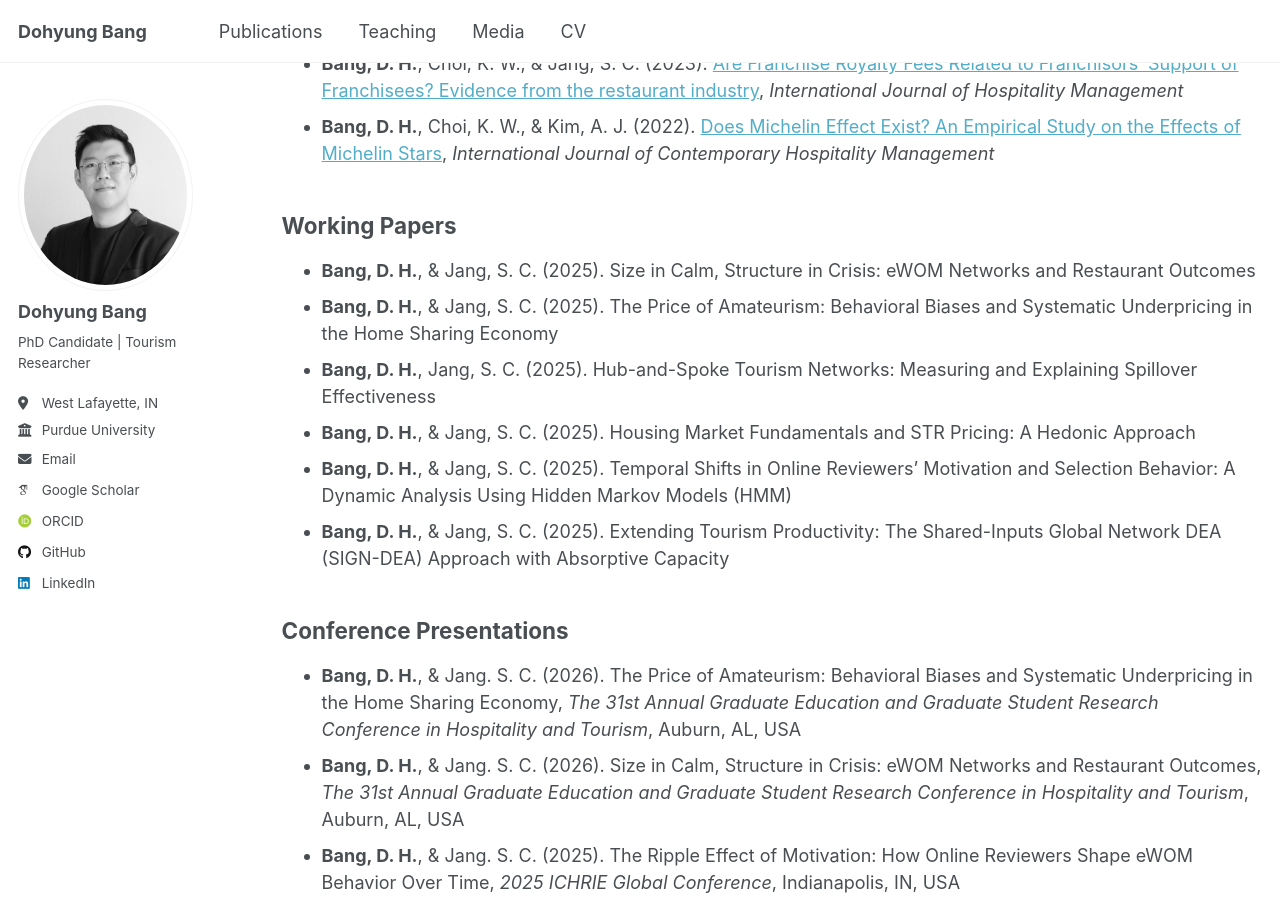
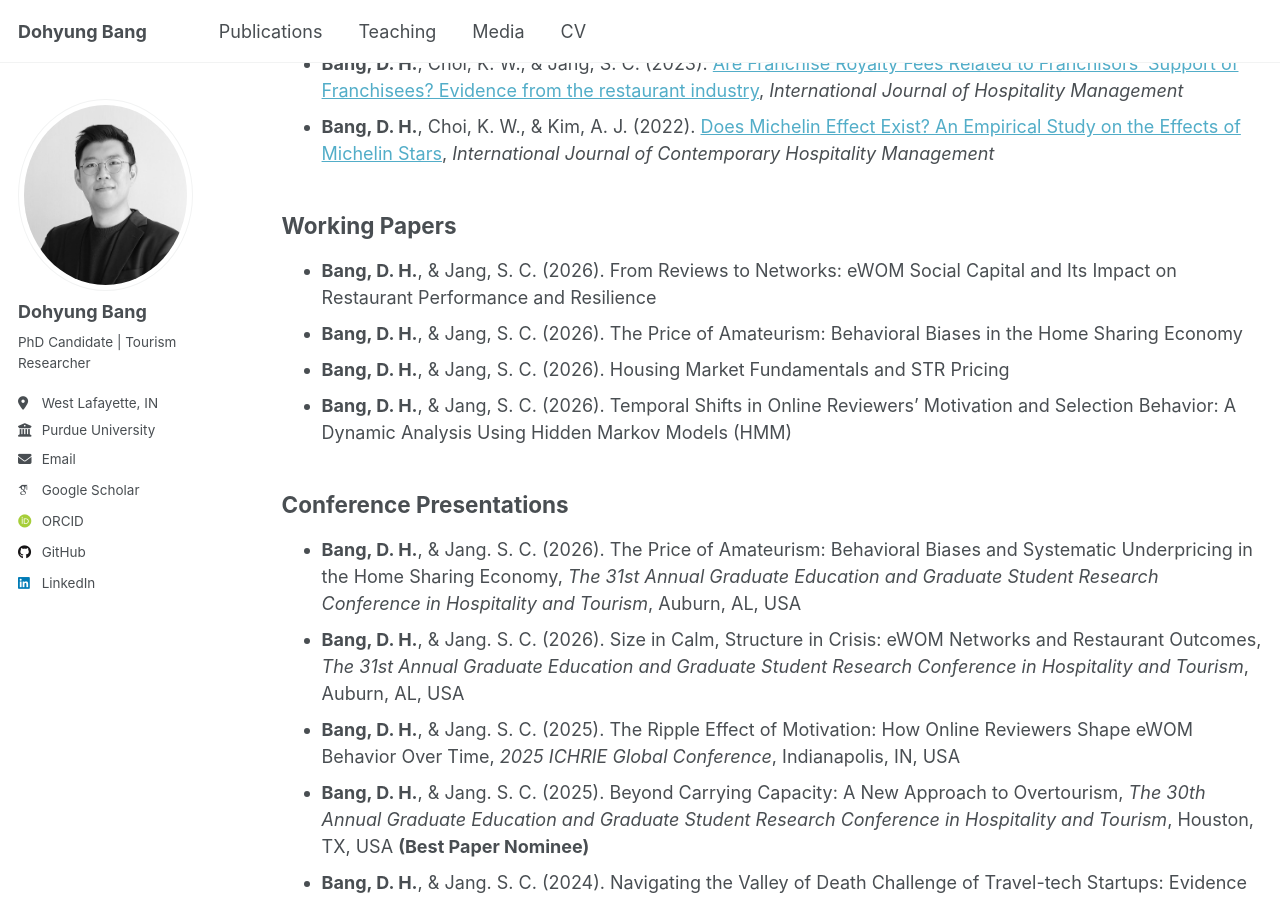
Before and after one commit to dohyungbang/dohyungbang.github.io, a Jekyll site: the page built from _pages/publications.md, in a window 1280 px wide and 900 px high, scrolled down 527 px. Built offline with Jekyll 4.4.1, drawn with Linux system fonts in a browser that asks for light colours; some web fonts are replaced; a script that is not in the unit is left out.

Commit message:
Update publications.md

```diff
--- a/_pages/publications.md
+++ b/_pages/publications.md
@@ -18,12 +18,10 @@ You can also find my articles on my [Google Scholar profile](https://scholar.goo
 - **Bang, D. H.**, Choi, K. W., & Kim, A. J. (2022). [Does Michelin Effect Exist? An Empirical Study on the Effects of Michelin Stars](https://doi.org/10.1108/IJCHM-08-2021-1025), _International Journal of Contemporary Hospitality Management_
 
 ## Working Papers
-- **Bang, D. H.**, & Jang, S. C. (2025). Size in Calm, Structure in Crisis: eWOM Networks and Restaurant Outcomes
-- **Bang, D. H.**, & Jang, S. C. (2025). The Price of Amateurism: Behavioral Biases and Systematic Underpricing in the Home Sharing Economy
-- **Bang, D. H.**, Jang, S. C. (2025). Hub-and-Spoke Tourism Networks: Measuring and Explaining Spillover Effectiveness
-- **Bang, D. H.**, & Jang, S. C. (2025). Housing Market Fundamentals and STR Pricing: A Hedonic Approach
-- **Bang, D. H.**, & Jang, S. C. (2025). Temporal Shifts in Online Reviewers’ Motivation and Selection Behavior: A Dynamic Analysis Using Hidden Markov Models (HMM)
-- **Bang, D. H.**, & Jang, S. C. (2025). Extending Tourism Productivity: The Shared-Inputs Global Network DEA (SIGN-DEA) Approach with Absorptive Capacity
+- **Bang, D. H.**, & Jang, S. C. (2026). From Reviews to Networks: eWOM Social Capital and Its Impact on Restaurant Performance and Resilience
+- **Bang, D. H.**, & Jang, S. C. (2026). The Price of Amateurism: Behavioral Biases in the Home Sharing Economy
+- **Bang, D. H.**, & Jang, S. C. (2026). Housing Market Fundamentals and STR Pricing
+- **Bang, D. H.**, & Jang, S. C. (2026). Temporal Shifts in Online Reviewers’ Motivation and Selection Behavior: A Dynamic Analysis Using Hidden Markov Models (HMM)
 
 ## Conference Presentations
 - **Bang, D. H.**, & Jang. S. C. (2026). The Price of Amateurism: Behavioral Biases and Systematic Underpricing in the Home Sharing Economy, _The 31st Annual Graduate Education and Graduate Student Research Conference in Hospitality and Tourism_, Auburn, AL, USA
```
